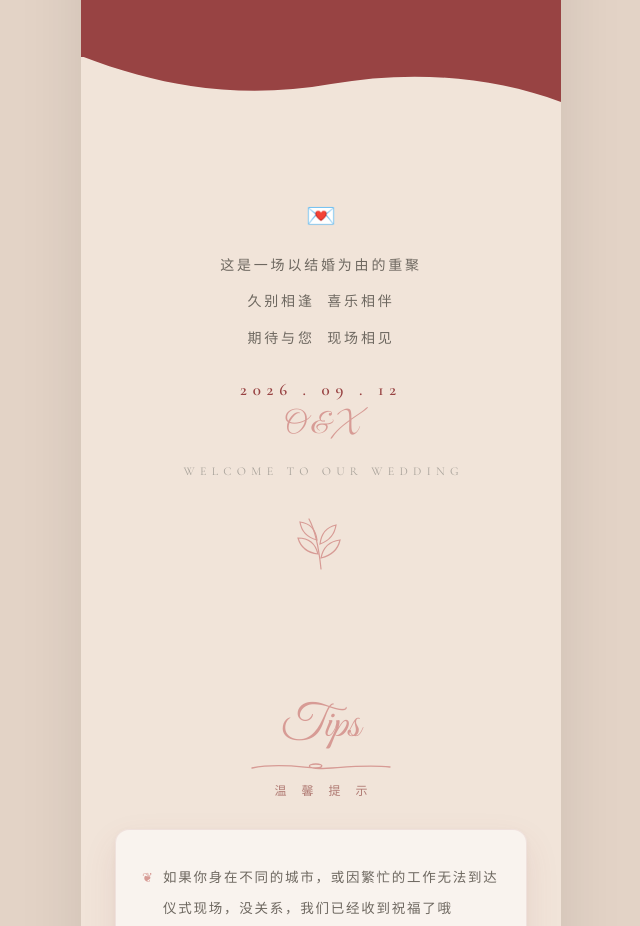
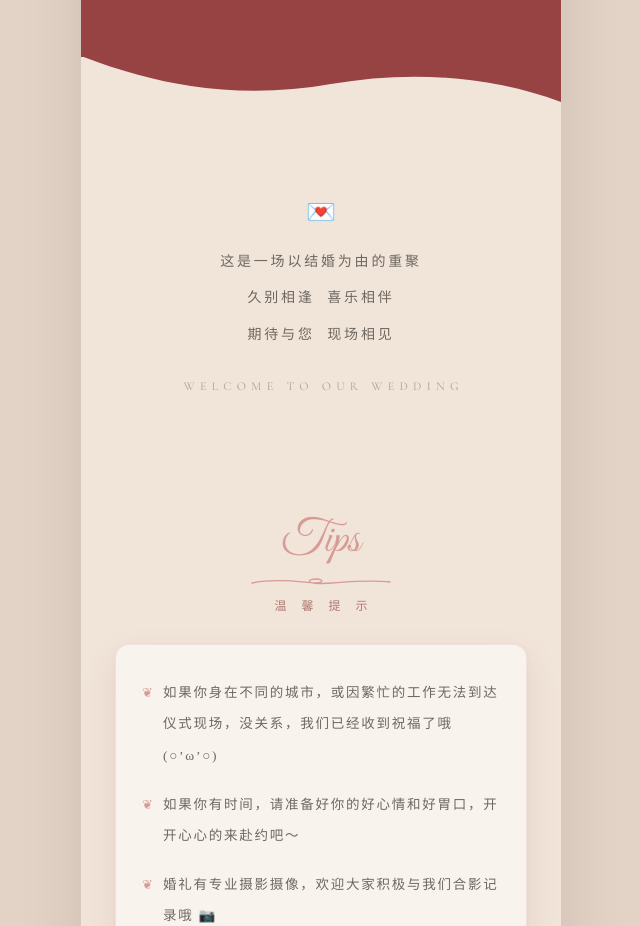
Before and after one commit to Tsunaou/Weddings-Invitation, a plain HTML site: page index.html in a window 1280 px wide. Shown: the part 7184-8110 px from the top of the page, without its empty margins (319-959 px from the left). Drawn offline with nearby package versions, Linux system fonts and the light colour scheme.

Commit message:
结尾精简删除日期签名枝叶

```diff
--- a/index.html
+++ b/index.html
@@ -302,12 +302,12 @@ body{background:var(--outer);transition:background .4s;font-family:'Noto Serif S
 .details .div{width:1px;height:34px;background:rgba(var(--lt-rgb),.4);margin:30px auto 0}
 
 /* ---------- ending ---------- */
-.ending{padding:76px 34px 60px;text-align:center;position:relative;overflow:hidden}
+.ending{padding:72px 34px 56px;text-align:center;position:relative;overflow:hidden}
 .ending .env{color:var(--gold);font-size:24px}
 .ending .e1{margin-top:18px;font-size:14px;line-height:2.6;letter-spacing:.2em;color:#6E6860}
 .ending .e2{margin-top:22px;font-family:'Cormorant Garamond',serif;font-size:17px;letter-spacing:.34em;color:var(--navy);font-weight:600}
 .ending .e3{margin-top:6px;font-size:30px;color:var(--gold)}
-.ending .e4{margin-top:20px;font-family:'Cormorant Garamond',serif;font-size:12px;letter-spacing:.44em;text-indent:.44em;color:#A8A29A}
+.ending .e4{margin-top:26px;font-family:'Cormorant Garamond',serif;font-size:12px;letter-spacing:.44em;text-indent:.44em;color:#A8A29A}
 .ending .leaf-end{display:block;margin:36px auto 0}
 </style>
 </head>
@@ -548,18 +548,7 @@ body{background:var(--outer);transition:background .4s;font-family:'Noto Serif S
 <section class="ending">
   <div class="env rv">💌</div>
   <div class="e1 rv d1">这是一场以结婚为由的重聚<br>久别相逢&nbsp;&nbsp;喜乐相伴<br>期待与您&nbsp;&nbsp;现场相见</div>
-  <div class="e2 rv d2">2026&nbsp;.&nbsp;09&nbsp;.&nbsp;12</div>
-  <div class="e3 script rv d3">O &amp; X</div>
-  <div class="e4 rv d4">WELCOME&nbsp;TO&nbsp;OUR&nbsp;WEDDING</div>
-  <svg class="leaf-end rv d5" width="120" height="60" viewBox="0 0 120 60" aria-hidden="true">
-    <g class="s-accent" stroke-width="1.2" fill="none" stroke-linecap="round">
-      <path d="M60,55 C58,35 55,18 48,5"/>
-      <path d="M57,40 q-16,-2 -20,-16 q16,0 20,16 Z"/>
-      <path d="M56,26 q-15,-4 -17,-18 q15,2 17,18 Z"/>
-      <path d="M60,44 q16,-4 19,-18 q-16,2 -19,18 Z"/>
-      <path d="M59,30 q14,-5 16,-19 q-14,3 -16,19 Z"/>
-    </g>
-  </svg>
+  <div class="e4 rv d2">WELCOME&nbsp;TO&nbsp;OUR&nbsp;WEDDING</div>
 </section>
 
 <!-- ═══════ Tips ═══════ -->
```
